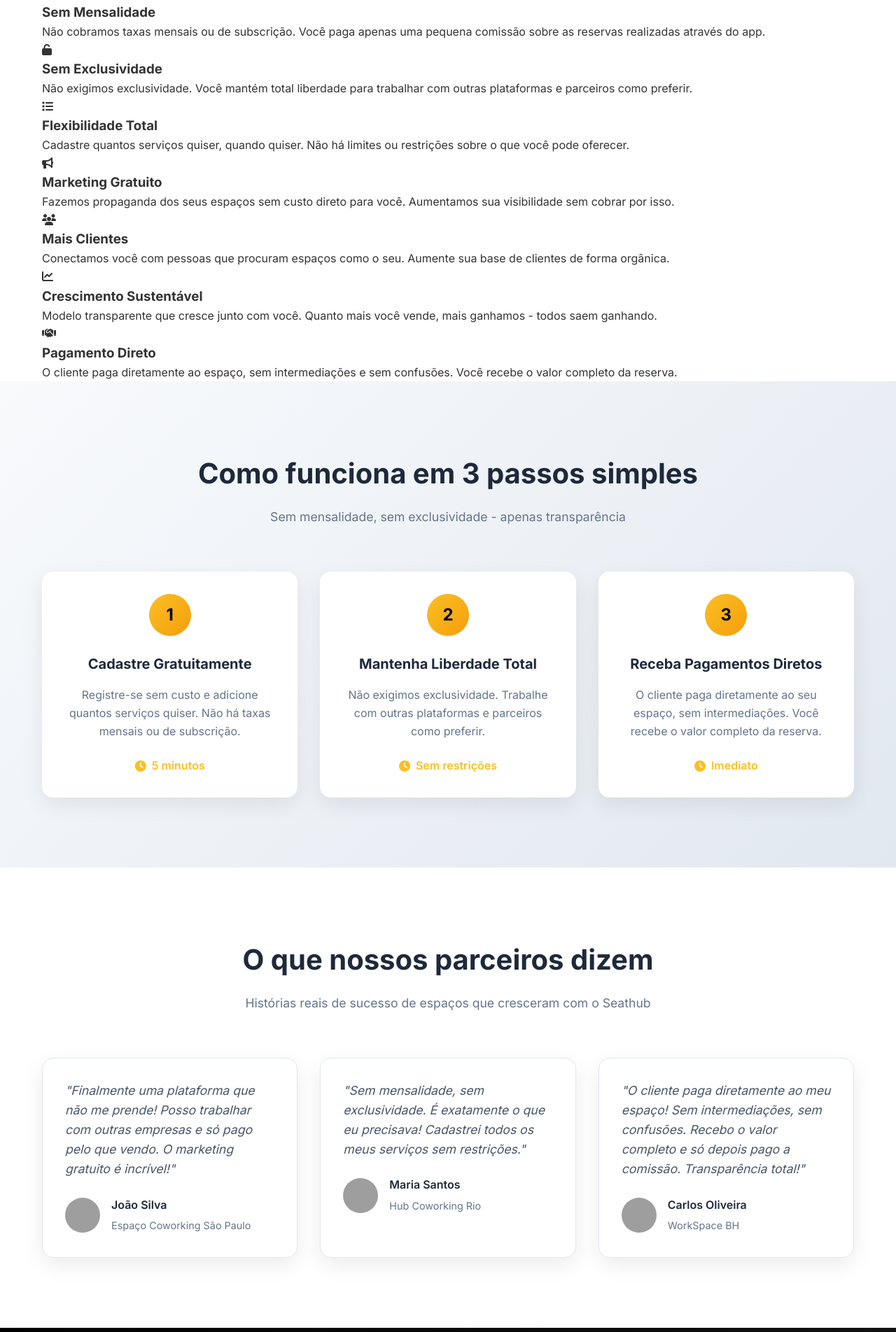
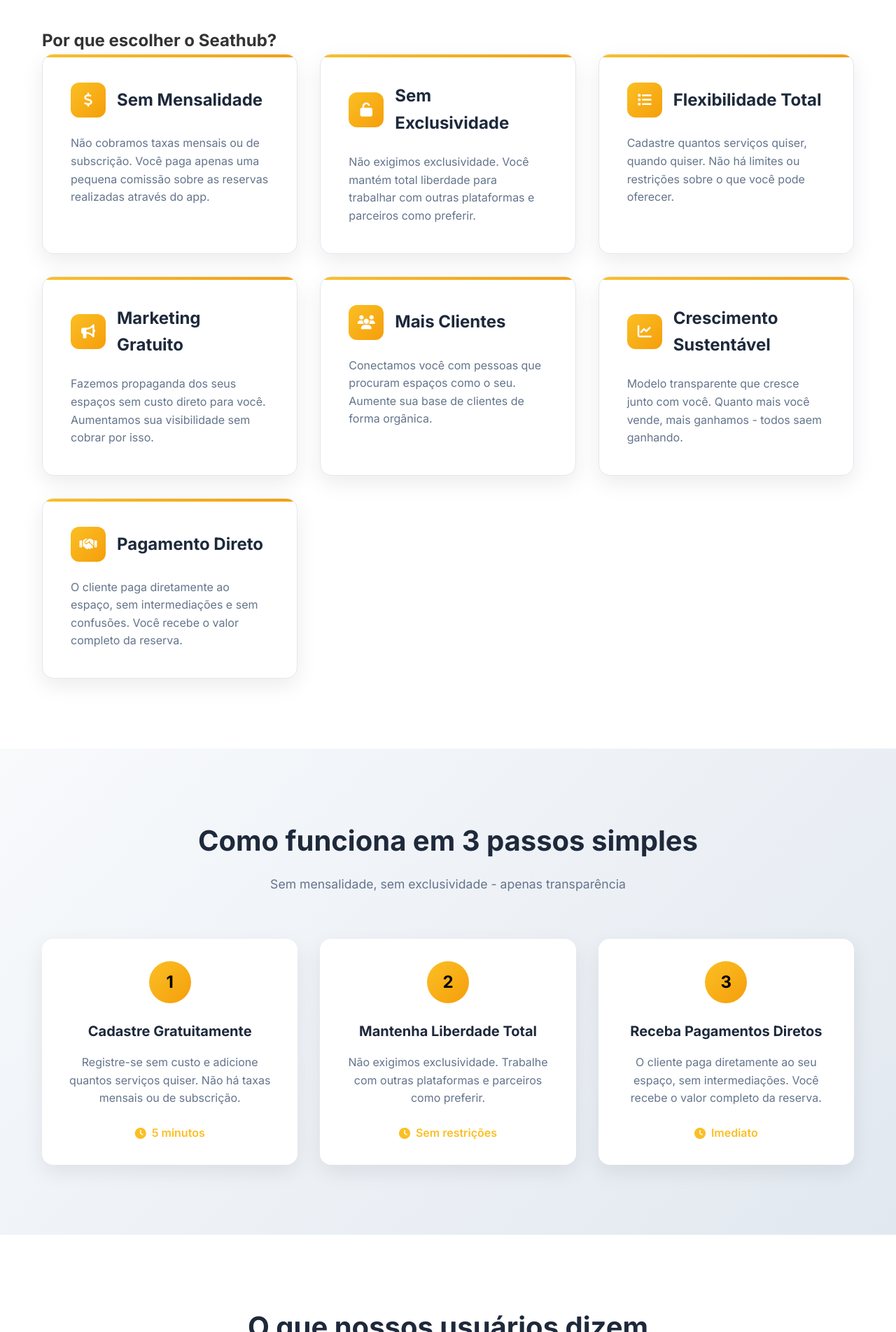
Before and after one commit to ElevateBr/elevate-site, a plain HTML site: page seat-hub/index.html in a window 1280 px wide. Shown: the part 896-2800 px from the top of the page at 70% size. Drawn offline with Linux system fonts and the light colour scheme; grey boxes are pictures that could not be loaded.

Commit message:
ïnitial

```diff
--- a/seat-hub/index.html
+++ b/seat-hub/index.html
@@ -98,52 +98,66 @@
             <h2>Por que escolher o Seathub?</h2>
             <div class="benefits-grid">
                 <div class="benefit-card">
+                    <div class="benefit-header">
                         <div class="benefit-icon">
                             <i class="fas fa-dollar-sign"></i>
                         </div>
                         <h3>Sem Mensalidade</h3>
+                    </div>
                     <p>Não cobramos taxas mensais ou de subscrição. Você paga apenas uma pequena comissão sobre as reservas realizadas através do app.</p>
                 </div>
                 <div class="benefit-card">
+                    <div class="benefit-header">
                         <div class="benefit-icon">
                             <i class="fas fa-unlock"></i>
                         </div>
                         <h3>Sem Exclusividade</h3>
+                    </div>
                     <p>Não exigimos exclusividade. Você mantém total liberdade para trabalhar com outras plataformas e parceiros como preferir.</p>
                 </div>
                 <div class="benefit-card">
+                    <div class="benefit-header">
                         <div class="benefit-icon">
                             <i class="fas fa-list"></i>
                         </div>
                         <h3>Flexibilidade Total</h3>
+                    </div>
                     <p>Cadastre quantos serviços quiser, quando quiser. Não há limites ou restrições sobre o que você pode oferecer.</p>
                 </div>
                 <div class="benefit-card">
+                    <div class="benefit-header">
                         <div class="benefit-icon">
                             <i class="fas fa-bullhorn"></i>
                         </div>
                         <h3>Marketing Gratuito</h3>
+                    </div>
                     <p>Fazemos propaganda dos seus espaços sem custo direto para você. Aumentamos sua visibilidade sem cobrar por isso.</p>
                 </div>
                 <div class="benefit-card">
+                    <div class="benefit-header">
                         <div class="benefit-icon">
                             <i class="fas fa-users"></i>
                         </div>
                         <h3>Mais Clientes</h3>
+                    </div>
                     <p>Conectamos você com pessoas que procuram espaços como o seu. Aumente sua base de clientes de forma orgânica.</p>
                 </div>
                 <div class="benefit-card">
+                    <div class="benefit-header">
                         <div class="benefit-icon">
                             <i class="fas fa-chart-line"></i>
                         </div>
                         <h3>Crescimento Sustentável</h3>
+                    </div>
                     <p>Modelo transparente que cresce junto com você. Quanto mais você vende, mais ganhamos - todos saem ganhando.</p>
                 </div>
                 <div class="benefit-card">
+                    <div class="benefit-header">
                         <div class="benefit-icon">
                             <i class="fas fa-handshake"></i>
                         </div>
                         <h3>Pagamento Direto</h3>
+                    </div>
                     <p>O cliente paga diretamente ao espaço, sem intermediações e sem confusões. Você recebe o valor completo da reserva.</p>
                 </div>
             </div>
@@ -196,46 +210,46 @@
     <section class="depoimentos">
         <div class="container">
             <div class="section-header">
-                <h2 class="section-title">O que nossos parceiros dizem</h2>
-                <p class="section-subtitle">Histórias reais de sucesso de espaços que cresceram com o Seathub</p>
+                <h2 class="section-title">O que nossos usuários dizem</h2>
+                <p class="section-subtitle">Histórias reais de pessoas que encontraram o que procuravam no Seathub</p>
             </div>
 
             <div class="depoimentos-grid">
                 <div class="depoimento-card">
                     <div class="depoimento-content">
-                        <p>"Finalmente uma plataforma que não me prende! Posso trabalhar com outras empresas e só pago pelo que vendo. O marketing gratuito é incrível!"</p>
+                        <p>"A facilidade de encontrar espaços de coworking é incrível! Consegui alugar uma sala para minha reunião em poucos minutos. O processo foi muito simples e transparente."</p>
                     </div>
                     <div class="depoimento-author">
-                        <img src="https://images.unsplash.com/photo-1507003211169-0a1dd7228f2d?ixlib=rb-4.0.3&auto=format&fit=crop&w=100&q=80" alt="João Silva">
+                        <img src="images/betina.JPG" alt="Betina Vasconcelos">
                         <div>
-                            <h4>João Silva</h4>
-                            <span>Espaço Coworking São Paulo</span>
+                            <h4>Betina Vasconcelos</h4>
+                            <span>Usuário Seathub</span>
                         </div>
                     </div>
                 </div>
 
                 <div class="depoimento-card">
                     <div class="depoimento-content">
-                        <p>"Sem mensalidade, sem exclusividade. É exatamente o que eu precisava! Cadastrei todos os meus serviços sem restrições."</p>
+                        <p>"Aluguei uma sala através do Seathub e foi uma experiência excelente! O pagamento foi direto ao espaço, sem complicações. Recomendo para todos que precisam de espaços de trabalho."</p>
                     </div>
                     <div class="depoimento-author">
-                        <img src="https://images.unsplash.com/photo-1494790108755-2616b612b786?ixlib=rb-4.0.3&auto=format&fit=crop&w=100&q=80" alt="Maria Santos">
+                        <img src="images/danielbrum.jpg" alt="Daniel Brum">
                         <div>
-                            <h4>Maria Santos</h4>
-                            <span>Hub Coworking Rio</span>
+                            <h4>Daniel Brum</h4>
+                            <span>Usuário Seathub</span>
                         </div>
                     </div>
                 </div>
 
                 <div class="depoimento-card">
                     <div class="depoimento-content">
-                        <p>"O cliente paga diretamente ao meu espaço! Sem intermediações, sem confusões. Recebo o valor completo e só depois pago a comissão. Transparência total!"</p>
+                        <p>"Encontrei um espaço de coworking perfeito para suportar minha empresa através do aplicativo. A variedade de opções e a facilidade de reserva me impressionaram. Seathub é a solução que eu precisava!"</p>
                     </div>
                     <div class="depoimento-author">
-                        <img src="https://images.unsplash.com/photo-1472099645785-5658abf4ff4e?ixlib=rb-4.0.3&auto=format&fit=crop&w=100&q=80" alt="Carlos Oliveira">
+                        <img src="images/daniel.JPG" alt="Daniel Mello">
                         <div>
-                            <h4>Carlos Oliveira</h4>
-                            <span>WorkSpace BH</span>
+                            <h4>Daniel Mello</h4>
+                            <span>Usuário Seathub</span>
                         </div>
                     </div>
                 </div>
--- a/seat-hub/style.css
+++ b/seat-hub/style.css
@@ -269,13 +269,19 @@ body {
     margin: 0 auto;
 }
 
-.beneficios-grid {
+/* Benefits Section - Estilos específicos para a seção de benefícios */
+.benefits {
+    padding: 100px 0;
+    background: white;
+}
+
+.benefits-grid {
     display: grid;
     grid-template-columns: repeat(auto-fit, minmax(350px, 1fr));
     gap: 2rem;
 }
 
-.beneficio-card {
+.benefit-card {
     background: white;
     padding: 2.5rem;
     border-radius: 16px;
@@ -284,9 +290,12 @@ body {
     transition: all 0.3s ease;
     position: relative;
     overflow: hidden;
+    display: flex;
+    flex-direction: column;
+    gap: 1rem;
 }
 
-.beneficio-card::before {
+.benefit-card::before {
     content: '';
     position: absolute;
     top: 0;
@@ -296,58 +305,48 @@ body {
     background: linear-gradient(135deg, #fbbf24 0%, #f59e0b 100%);
 }
 
-.beneficio-card:hover {
+.benefit-card:hover {
     transform: translateY(-5px);
     box-shadow: 0 20px 40px rgba(0,0,0,0.12);
 }
 
-.beneficio-icon {
-    width: 60px;
-    height: 60px;
+.benefit-header {
+    display: flex;
+    align-items: center;
+    gap: 1rem;
+    margin-bottom: 0.5rem;
+}
+
+.benefit-icon {
+    width: 50px;
+    height: 50px;
     background: linear-gradient(135deg, #fbbf24 0%, #f59e0b 100%);
     border-radius: 12px;
     display: flex;
     align-items: center;
     justify-content: center;
-    margin-bottom: 1.5rem;
+    flex-shrink: 0;
 }
 
-.beneficio-icon i {
+.benefit-icon i {
     color: white;
-    font-size: 1.5rem;
+    font-size: 1.25rem;
 }
 
-.beneficio-card h3 {
+.benefit-card h3 {
     font-size: 1.5rem;
     font-weight: 700;
-    margin-bottom: 1rem;
+    margin-bottom: 0;
     color: #1e293b;
 }
 
-.beneficio-card p {
+.benefit-card p {
     color: #64748b;
-    margin-bottom: 1.5rem;
+    margin-bottom: 0;
     line-height: 1.6;
 }
 
-.beneficio-card ul {
-    list-style: none;
-}
 
-.beneficio-card li {
-    padding: 0.5rem 0;
-    color: #475569;
-    position: relative;
-    padding-left: 1.5rem;
-}
-
-.beneficio-card li::before {
-    content: '✓';
-    position: absolute;
-    left: 0;
-    color: #fbbf24;
-    font-weight: bold;
-}
 
 /* Como Funciona Section */
 .como-funciona {
@@ -755,6 +754,25 @@ body {
         grid-template-columns: 1fr;
     }
 
+    .benefits-grid {
+        grid-template-columns: 1fr;
+    }
+
+    .benefit-header {
+        flex-direction: column;
+        text-align: center;
+        gap: 0.75rem;
+    }
+
+    .benefit-icon {
+        width: 60px;
+        height: 60px;
+    }
+
+    .benefit-icon i {
+        font-size: 1.5rem;
+    }
+
     .passos-grid {
         grid-template-columns: 1fr;
     }
```
Also changed, not shown: seat-hub/images/assaf.JPG (added), seat-hub/images/betina.JPG (added), seat-hub/images/daniel.JPG (added), seat-hub/images/danielbrum.jpg (added), 1 other file. Lines whose indentation alone changed are shown as unchanged.
